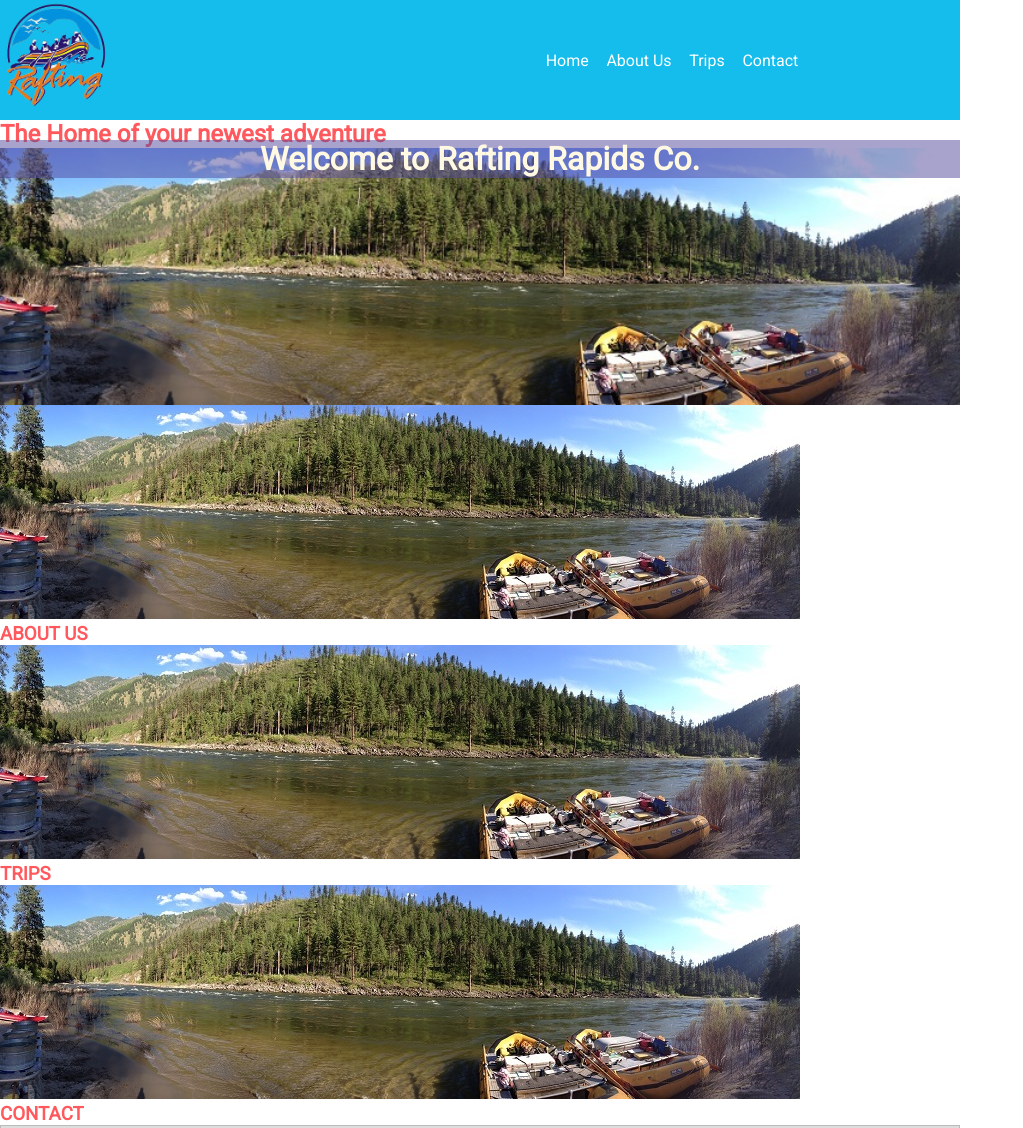
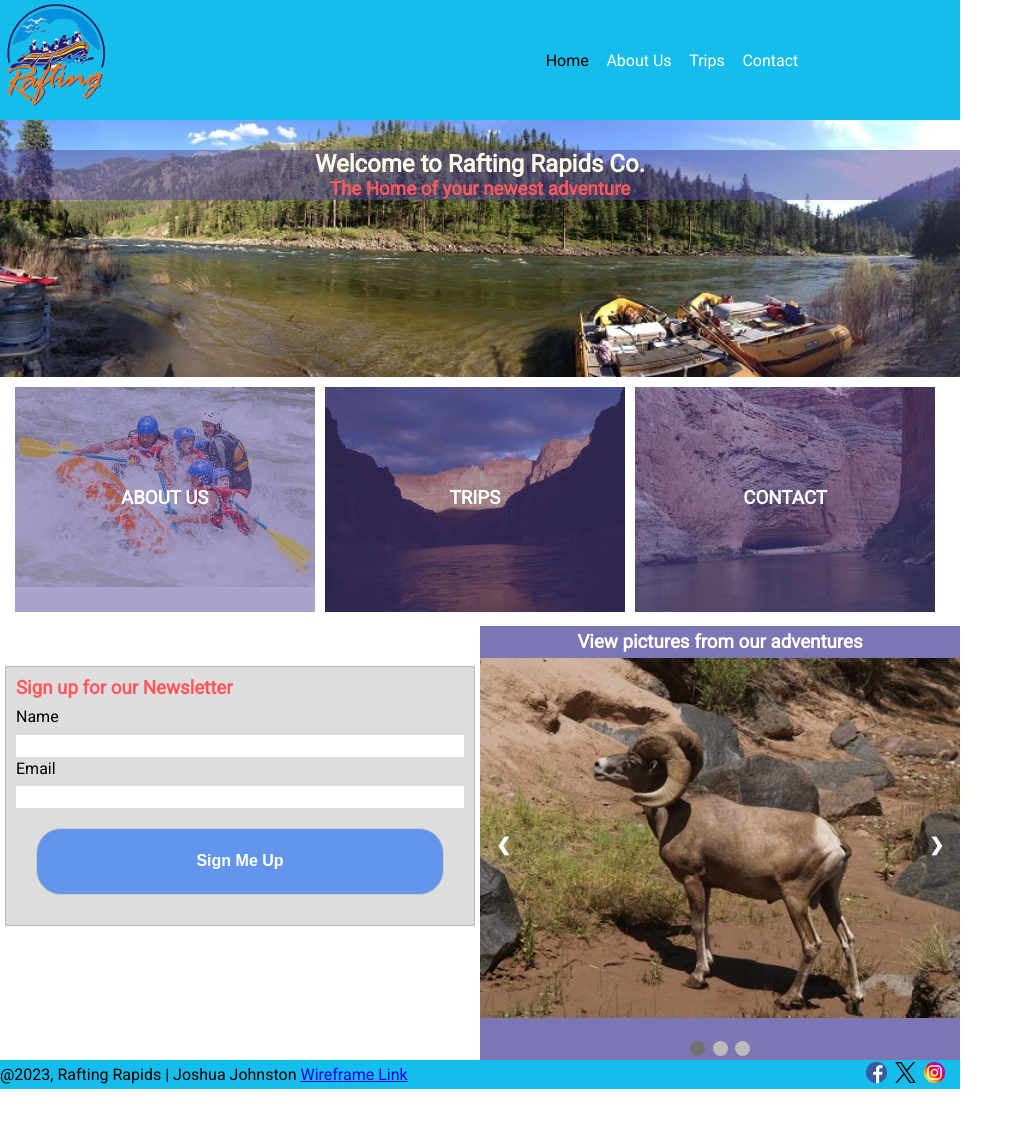
Before and after one commit to Jhnstnj91/wdd130, a plain HTML site: page wwr/index.html in a window 1280 px wide. Shown: the top 1128 px of the page, without its empty margins (0-1023 px from the left). After the commit the page ends 1089 px from the top, so only its background shows below. Drawn offline with Linux system fonts and the light colour scheme.

Commit message:
home page

```diff
--- a/wwr/index.html
+++ b/wwr/index.html
@@ -7,80 +7,83 @@
         <meta name="author" content="Josh Johnston">
         <title>Home | The Rafting Co.</title>
         <link rel="stylesheet" href ="styles/rafting.css">
-        <script src="scripts/rafting.js"></script>
     </head>
     <body>
         <header>
             <img src="images/logo.png" alt="Rafting Company Logo">
             <nav class="nav">
-                <a href="index.html">Home</a>
-                <a href="about.html" id="current-tab">About Us</a>
+                <a href="index.html" id="current-tab">Home</a>
+                <a href="about.html">About Us</a>
                 <a href="trips.html">Trips</a>
                 <a href="contact.html">Contact</a>
             </nav>
         </header>
         <main>
             <div class="hero">
-                <h1>Welcome to Rafting Rapids Co.</h1>
-                <h2>The Home of your newest adventure</h2>
+                <div class="hero_title">
+                    <h2>Welcome to Rafting Rapids Co.</h2>
+                    <h3>The Home of your newest adventure</h3>
+                </div>
                 <img src="images/hero.jpg" alt="Rafting Company Logo">
             </div>
             <div class="sitenav">
                 <div class="picnav">
-                    <img src="images/hero.jpg" alt="Rafting Company Logo">
+                    <a href="about.html">
+                        <img src="images/about.jpg" alt="Rafting Company Logo">
                         <h3>ABOUT US</h3>
+                    </a>
                 </div>
                 <div class="picnav">
-                    <img src="images/hero.jpg" alt="Rafting Company Logo">
+                    <a href="trips.html">
+                        <img src="images/trips.jpg" alt="Rafting Company Logo">
                         <h3>TRIPS</h3>
+                    </a>
                 </div>
                 <div class="picnav">
-                    <img src="images/hero.jpg" alt="Rafting Company Logo">
+                    <a href="contact.html">
+                        <img src="images/contact.jpg" alt="Rafting Company Logo">
                         <h3>CONTACT</h3>
+                    </a>
                 </div>
             </div>
             <div class="news-pics">
-                <form>
+                <form class="news">
                     <h3>Sign up for our Newsletter</h3>
-                    <label for="name">Name</label>
+                    <label for="name" class="label">Name</label>
                     <input id="name" name="name" type="text">
-                    <label for="email">Email</label>
+                    <label for="email" class="label">Email</label>
                     <input id="email" name="email" type="text">
-                    <input type="submit" value="Sign up" id="submit-button">
+                    <input type="submit" value="Sign Me Up" id="submit-news">
                 </form>
+                <div class="ss">
+                    <h3>View pictures from our adventures</h3>
                     <div class="slideshow-container">
 
-                    <!-- Full-width images with number and caption text -->
                         <div class="mySlides fade">
-                    <div class="numbertext">1 / 3</div>
-                    <img src="images/adam.jpg" style="width:100%">
-                    <div class="text">Caption Text</div>
+                        <img src="images/wildlife.jpg" style="width:100%">
                         </div>
 
                         <div class="mySlides fade">
-                    <div class="numbertext">2 / 3</div>
-                    <img src="images/adventure1.jpg" style="width:100%">
-                    <div class="text">Caption Two</div>
+                        <img src="images/rafting.jpg" style="width:100%">
                         </div>
 
                         <div class="mySlides fade">
-                    <div class="numbertext">3 / 3</div>
-                    <img src="images/adventure3.jpg" style="width:100%">
-                    <div class="text">Caption Three</div>
+                        <img src="images/cabins.jpg" style="width:100%">
                         </div>
 
-                    <!-- Next and previous buttons -->
-                    <a class="prev" onclick="plusSlides(-1)">&#10094;</a>
-                    <a class="next" onclick="plusSlides(1)">&#10095;</a>
+                        <a class="prev" onclick="plusSlides(-1)">❮</a>
+                        <a class="next" onclick="plusSlides(1)">❯</a>
+
                         </div>
                         <br>
 
-                <!-- The dots/circles -->
                         <div style="text-align:center">
                         <span class="dot" onclick="currentSlide(1)"></span>
                         <span class="dot" onclick="currentSlide(2)"></span>
                         <span class="dot" onclick="currentSlide(3)"></span>
                     </div>
+                </div>
+
             </div>
 
 
@@ -99,5 +102,6 @@
                 </a>
             </nav>
         </footer>
+        <script src="scripts/rafting.js"></script>
     </body>
 </html>
--- a/wwr/styles/rafting.css
+++ b/wwr/styles/rafting.css
@@ -45,6 +45,9 @@ header img {
     color: var(--nav-link-color);
     text-decoration: none;
 }
+#current-tab {
+    color: black;
+}
 .hero {
     position: relative;
     max-height: 350px;
@@ -67,6 +70,19 @@ h1, h2, h3, h4, h5, h6 {
     text-align: center;
     background-color: rgba(82, 72, 156, 0.5);
     color: #FFF9E3;
+}
+.hero h2 {
+    color: #FFF9E3;
+}
+.hero_title {
+    top:30px;
+    position: absolute;
+    margin-left: auto;
+    margin-right: auto;
+    left: 0;
+    right: 0;
+    text-align: center;
+    background-color: rgba(82, 72, 156, 0.5);
 }
 article {
     position: absolute;
@@ -208,6 +224,64 @@ form {
     background-color: var(--secondary-color);
     border: solid 2px #eee;
 }
+.sitenav {
+    display: grid;
+    grid-template-columns: 33% 33% 33%;
+    margin: 10px;
+    justify-content: center;
+}
+.sitenav img {
+    max-width: 300px;
+    height: auto;
+}
+.picnav {
+    display: block;
+}
+.picnav h3 {
+    position: absolute;
+    top: 387px;
+    color: white;
+    background-color: rgba(82, 72, 156, 0.5);
+    width: 300px;
+    height: 225px;
+    text-align: center;
+    padding: 100px;
+}
+.picnav h3:hover {
+    background-color: rgba(82, 72, 156, 0.75);
+}
+.news-pics {
+    display: grid;
+    grid-template-columns: 50% 50%;
+}
+.news {
+    margin: 40px 5px;
+    height: 260px;
+}
+#submit-news {
+    padding: 20px 0;
+    font-size: 1em;
+    font-weight: bold;
+    background-color: cornflowerblue;
+    color: white;
+    border: 1px solid #CCC;
+    border-radius: 25px;
+    margin: 20px;
+}
+.mySlides img {
+    max-height: 315;
+    width: auto;
+}
+.ss {
+    background-color:rgba(82, 72, 156, 0.75);
+}
+.ss h3 {
+    text-align: center;
+    color: white;
+    margin: 5px 0;
+}
+
+
 
 * {box-sizing:border-box}
 
```
Also changed, not shown: wwr/contact.html (+1 -0 lines), wwr/test.html (added, +172 -0 lines), wwr/images/about.jpg (added), wwr/images/cabins.jpg (added), wwr/images/contact.jpg (added), wwr/images/rafting.jpg (added), wwr/images/trips.jpg (added), wwr/images/wildlife.jpg (added). Lines whose indentation alone changed are shown as unchanged.
